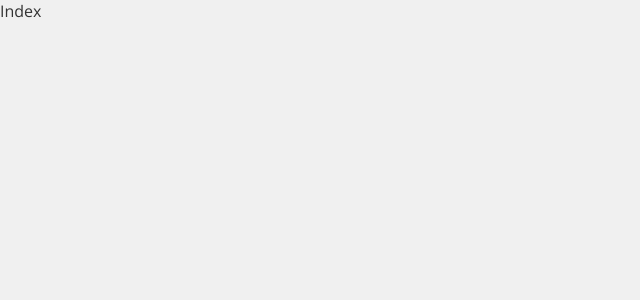
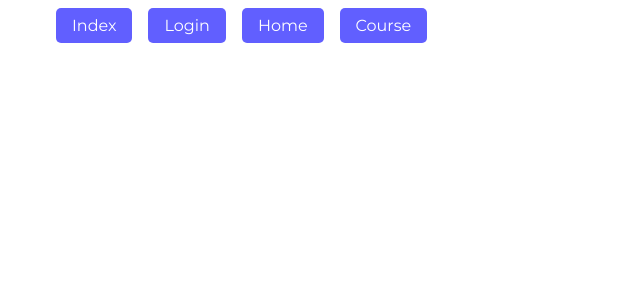
Before and after one commit to siulppeking/web-frontend-react-js, a React (Vite) app: page / in a window 1280 px wide. Shown: the top 300 px of the page, without its empty margins (0-640 px from the left). Built offline with nearby package versions, Linux system fonts and the light colour scheme.

Commit message:
Set Index add links React Router

```diff
--- a/index.html
+++ b/index.html
@@ -5,10 +5,11 @@
   <meta charset="UTF-8" />
   <link rel="icon" type="image/svg+xml" href="/favicon.svg" />
   <meta name="viewport" content="width=device-width, initial-scale=1.0" />
-  <link rel="preconnect" href="https://fonts.googleapis.com">
-  <link rel="preconnect" href="https://fonts.gstatic.com" crossorigin>
-  <link href="https://fonts.googleapis.com/css2?family=Open+Sans:ital,wght@0,300..800;1,300..800&display=swap"
-    rel="stylesheet">
+  <!-- Remix Icon -->
+  <link rel="stylesheet" href="https://cdnjs.cloudflare.com/ajax/libs/remixicon/4.6.0/remixicon.min.css"
+    integrity="sha512-XcIsjKMcuVe0Ucj/xgIXQnytNwBttJbNjltBV18IOnru2lDPe9KRRyvCXw6Y5H415vbBLRm8+q6fmLUU7DfO6Q=="
+    crossorigin="anonymous" referrerpolicy="no-referrer" />
+
   <title>Web Frontend React JS</title>
 </head>
 
--- a/src/index.css
+++ b/src/index.css
@@ -1,11 +1,36 @@
+@import url('https://fonts.googleapis.com/css2?family=Montserrat:ital,wght@0,100..900;1,100..900&display=swap');
+
 * {
     box-sizing: border-box;
     margin: 0;
     padding: 0;
 }
 
+.container {
+    max-width: 1200px;
+    margin: 0 auto;
+    padding: 1rem;
+}
+
 body {
-    font-family: "Open Sans", sans-serif;
-    background-color: #f0f0f0;
-    color: #333;
+    font-family: "Montserrat", sans-serif;
+    font-size: 16px;
 }
+
+ul {
+    list-style: none;
+    display: flex;
+    gap: 1rem;
+}
+
+a {
+    text-decoration: none;
+    background-color: #615fff;
+    color: #fff;
+    padding: 0.5rem 1rem;
+    border-radius: 5px;
+}
+
+a:hover {
+    background-color: #4b47c9;
+}
--- a/src/pages/Index.jsx
+++ b/src/pages/Index.jsx
@@ -1,7 +1,23 @@
 import React from 'react'
+import { Link } from 'react-router-dom'
 
 export const Index = () => {
     return (
-        <div>Index</div>
+        <div className='container'>
+            <ul>
+                <li>
+                    <Link to="/">Index</Link>
+                </li>
+                <li>
+                    <Link to="/login">Login</Link>
+                </li>
+                <li>
+                    <Link to="/home">Home</Link>
+                </li>
+                <li>
+                    <Link to="/course">Course</Link>
+                </li>
+            </ul>
+        </div>
     )
 }
--- a/src/routers/PrivateRouter.jsx
+++ b/src/routers/PrivateRouter.jsx
@@ -1,6 +1,11 @@
-import { Outlet } from "react-router-dom"
+import { Navigate, Outlet } from "react-router-dom"
 
 export const PrivateRouter = () => {
 
+
+    const isAuthenticated = false;
+
+    if (!isAuthenticated) return <Navigate to="/login" replace/>
+
     return <Outlet />
 }
```
